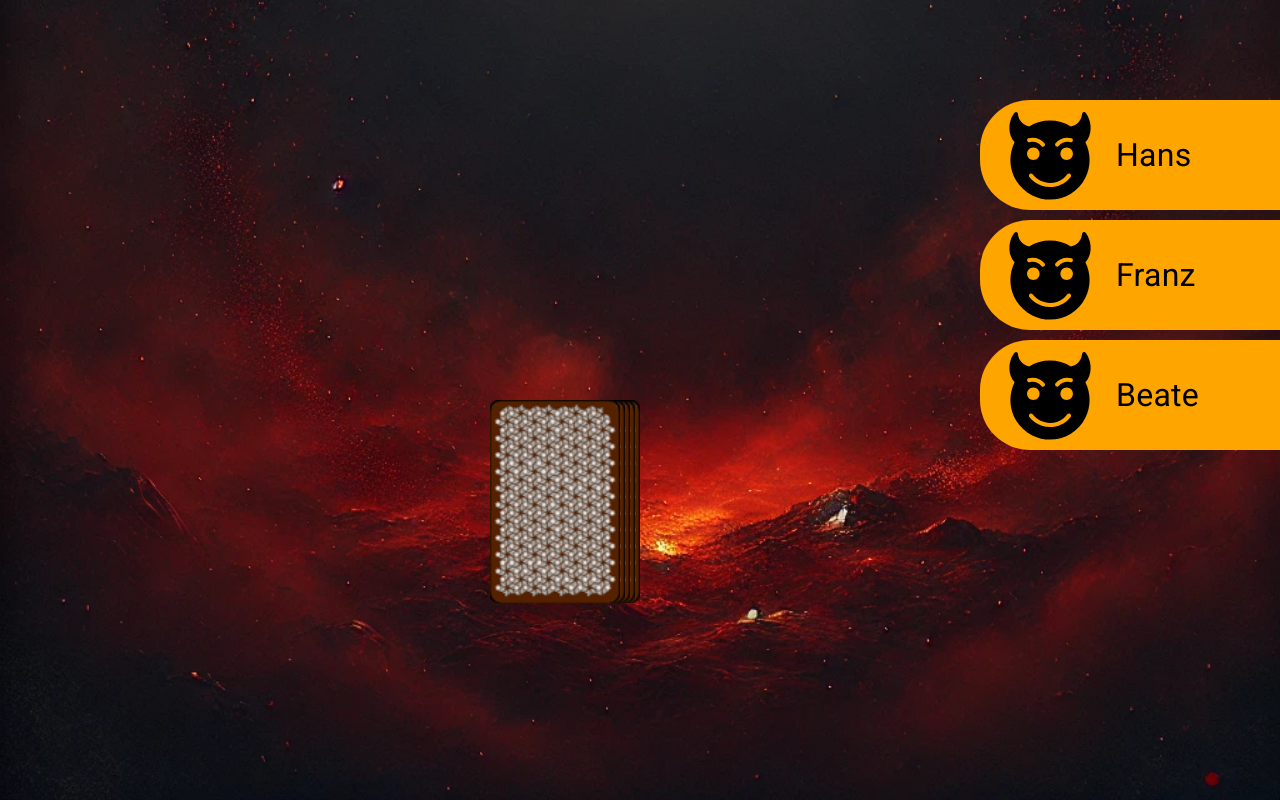
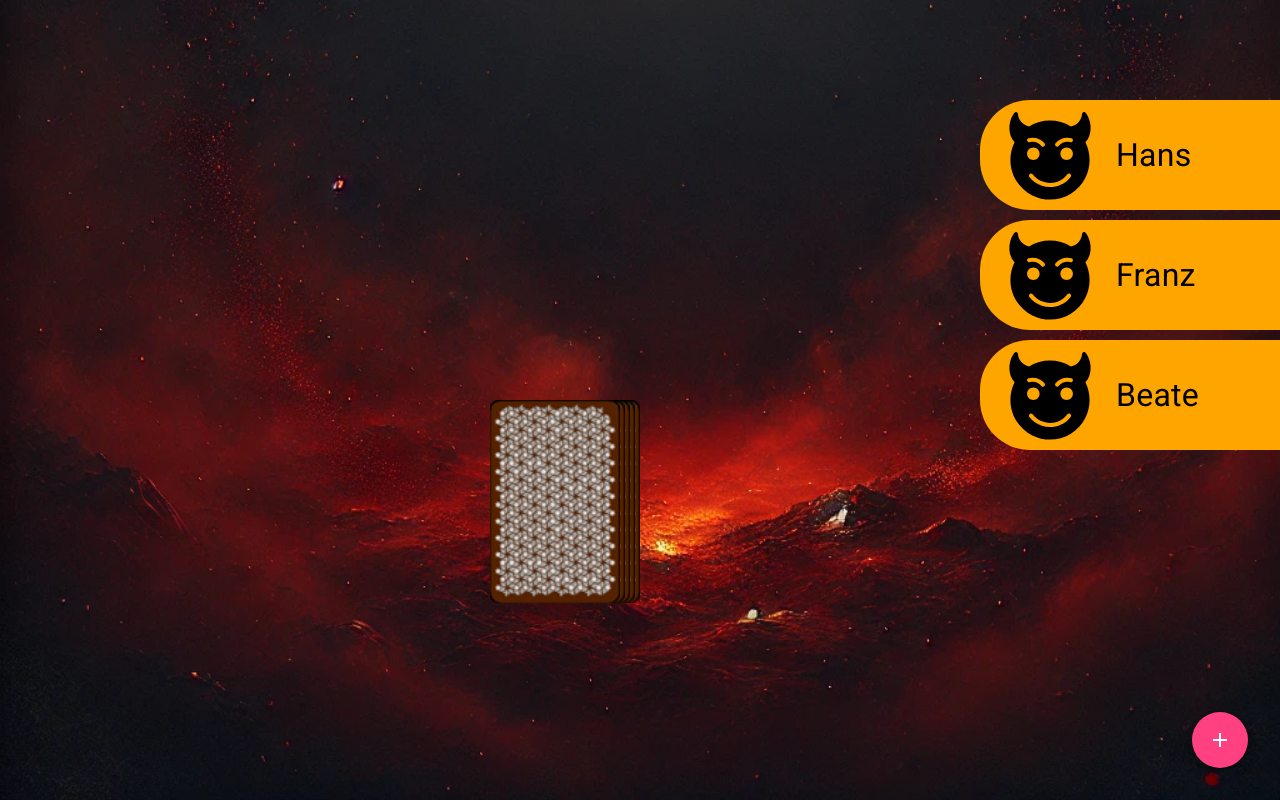
Before and after one commit to Judith-Lenz/ringoffire, an Angular app: page /game in a window 1280 px wide. Built offline with nearby package versions, Linux system fonts and the light colour scheme.

Commit message:
added material design btn

```diff
--- a/src/app/game/game.component.html
+++ b/src/app/game/game.component.html
@@ -41,3 +41,7 @@
     />
   </div>
 </div>
+
+<button mat-fab class="btn-add">
+  <mat-icon>add</mat-icon>
+</button>
--- a/src/app/game/game.component.scss
+++ b/src/app/game/game.component.scss
@@ -56,3 +56,9 @@
   position: absolute;
   right: 0;
 }
+
+.btn-add {
+  position: absolute;
+  right: 32px;
+  bottom: 32px;
+}
```
Also changed, not shown: src/app/app.module.ts (+8 -4 lines).
